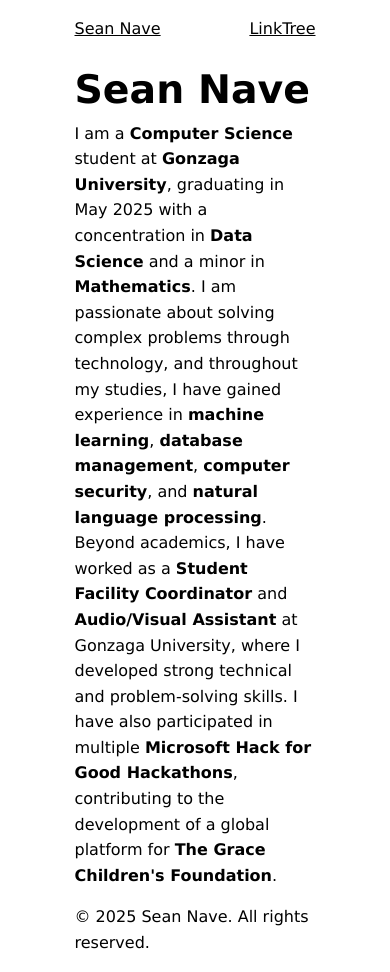
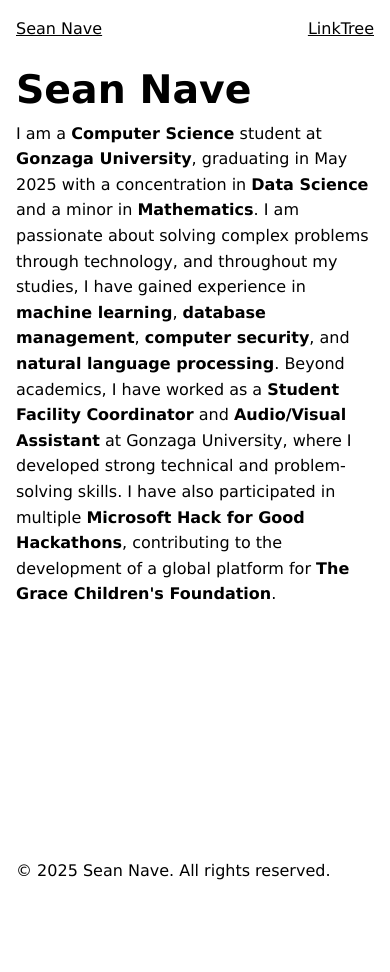
Before and after one commit to seannave211/personal_web, a Jekyll site: the page built from index.html, in a window 390 px wide. Built offline with Jekyll 4.4.1, drawn with Linux system fonts in a browser that asks for light colours; after the commit the page ends 900 px from its top, so only the background shows below that.

Commit message:
feat: revise padding for mobile

```diff
--- a/assets/css/universal.css
+++ b/assets/css/universal.css
@@ -53,3 +53,9 @@ code {
     justify-content: space-between;
     align-items: center;
 }
+
+@media (max-width: 480px) {
+    :root {
+        --margin-lr: 1rem;
+    }
+}
```
